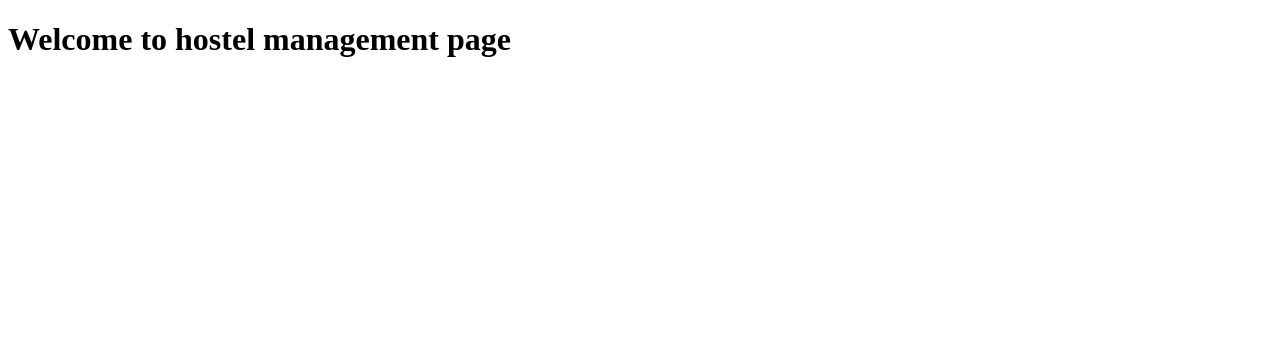
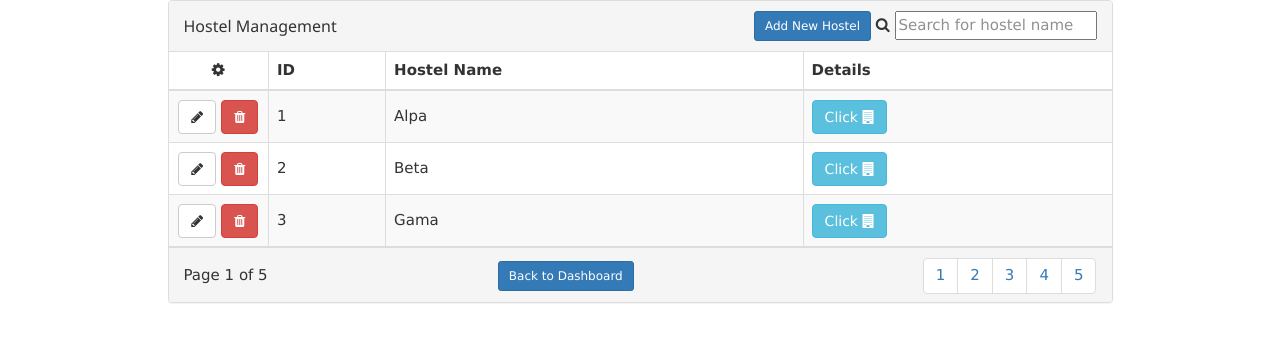
Before and after one commit to HappenSoftech/HappenSoftech, a plain HTML site: page html/Management/hostel_Management.html in a window 1280 px wide. Drawn offline with nearby package versions, Linux system fonts and the light colour scheme.

Commit message:
hostel-add

```diff
--- /dev/null
+++ b/css/hostel_Mag.css
@@ -0,0 +1,49 @@
+.panel-table .panel-body {
+    padding: 0;
+}
+
+.panel-table .panel-body .table-bordered {
+    border-style: none;
+    margin: 0;
+}
+
+.panel-table .panel-body .table-bordered>thead>tr>th:first-of-type {
+    text-align: center;
+    width: 100px;
+}
+
+.panel-table .panel-body .table-bordered>thead>tr>th:last-of-type,
+.panel-table .panel-body .table-bordered>tbody>tr>td:last-of-type {
+    border-right: 0px;
+}
+
+.panel-table .panel-body .table-bordered>thead>tr>th:first-of-type,
+.panel-table .panel-body .table-bordered>tbody>tr>td:first-of-type {
+    border-left: 0px;
+}
+
+.panel-table .panel-body .table-bordered>tbody>tr:first-of-type>td {
+    border-bottom: 0px;
+}
+
+.panel-table .panel-body .table-bordered>thead>tr:first-of-type>th {
+    border-top: 0px;
+}
+
+.panel-table .panel-footer .pagination {
+    margin: 0;
+}
+
+.panel-table .panel-footer .col {
+    line-height: 34px;
+    height: 34px;
+}
+
+.panel-table .panel-heading .col h3 {
+    line-height: 30px;
+    height: 30px;
+}
+
+.panel-table .panel-body .table-bordered>tbody>tr>td {
+    line-height: 34px;
+}
--- a/html/Management/hostel_Management.html
+++ b/html/Management/hostel_Management.html
@@ -1,8 +1,103 @@
 <!DOCTYPE html>
 <html lang="en">
-    <head>
-    </head>
-    <body>
-        <h1>Welcome to hostel management page</h1>
-    </body>
+  <head>
+    <link rel="stylesheet" href="https://maxcdn.bootstrapcdn.com/bootstrap/3.3.0/css/bootstrap.min.css" crossorigin="anonymous">
+    <script src="https://maxcdn.bootstrapcdn.com/bootstrap/3.3.0/js/bootstrap.min.js"></script>
+    <script src="https://code.jquery.com/jquery-1.11.1.min.js"></script>
+    <link rel="stylesheet" href="../../css/hostel_Mag.css">
+    <link rel="stylesheet" href="https://www.w3schools.com/w3css/4/w3.css">
+    <link rel="stylesheet" href="https://cdnjs.cloudflare.com/ajax/libs/font-awesome/4.7.0/css/font-awesome.min.css">
+    <!------ Include the above in your HEAD tag ---------->
+
+    <link href="https://cdnjs.cloudflare.com/ajax/libs/font-awesome/4.4.0/css/font-awesome.min.css" rel='stylesheet' type='text/css'>
+  </head>
+  <body>
+    <div class="container">
+      <div class="row">
+        <div class="col-md-10 col-md-offset-1">
+
+          <div class="panel panel-default panel-table">
+            <div class="panel-heading">
+              <div class="row">
+                <div class="col col-xs-6">
+                  <h3 class="panel-title">Hostel Management</h3>
+                </div>
+                <div class="col col-xs-6 text-right">
+                  <button type="button" class="btn btn-sm btn-primary btn-create">Add New Hostel</button>
+                  <i class="fa fa-search"></i>
+                  <input type="text" id="myInput" onKeyup="myFunction()" placeholder="Search for hostel name" title="Type in a name"></input>
+                </div>
+              </div>
+            </div>
+            <div class="panel-body">
+              <table class="table table-striped table-bordered table-list" id="myTable">
+                <thead>
+                  <tr>
+                    <th><em class="fa fa-cog"></em></th>
+                    <th class="hidden-xs">ID</th>
+                    <th>Hostel Name</th>
+                    <th>Details</th>
+                  </tr>
+                </thead>
+                <tbody>
+                  <tr>
+                    <td align="center">
+                      <a class="btn btn-default"><em class="fa fa-pencil"></em></a>
+                      <a class="btn btn-danger"><em class="fa fa-trash"></em></a>
+                    </td>
+                    <td class="hidden-xs">1</td>
+                    <td>Alpa</td>
+                    <td><button class="btn btn-info">Click <i class="fa fa-building"></i></button></td>
+                  </tr>
+                  <tr>
+                    <td align="center">
+                      <a class="btn btn-default"><em class="fa fa-pencil"></em></a>
+                      <a class="btn btn-danger"><em class="fa fa-trash"></em></a>
+                    </td>
+                    <td class="hidden-xs">2</td>
+                    <td>Beta</td>
+                    <td><button class="btn btn-info">Click <i class="fa fa-building"></i></button></td>
+                  </tr>
+                  <tr>
+                    <td align="center">
+                      <a class="btn btn-default"><em class="fa fa-pencil"></em></a>
+                      <a class="btn btn-danger"><em class="fa fa-trash"></em></a>
+                    </td>
+                    <td class="hidden-xs">3</td>
+                    <td>Gama</td>
+                    <td><button class="btn btn-info">Click <i class="fa fa-building"></i></button></td>
+                  </tr>
+                </tbody>
+              </table>
+            </div>
+            <div class="panel-footer">
+              <div class="row">
+                <div class="col col-xs-4">
+                  Page 1 of 5
+                </div>
+                <div class="col col-xs-8">
+                  <ul class="pagination hidden-xs pull-right">
+                    <li><a href="#">1</a></li>
+                    <li><a href="#">2</a></li>
+                    <li><a href="#">3</a></li>
+                    <li><a href="#">4</a></li>
+                    <li><a href="#">5</a></li>
+                  </ul>
+                  <button type="button" onClick="location.href='../admin_dashboard.html'" class="btn btn-sm btn-primary btn-create">Back to Dashboard</button>
+                  <ul class="pagination visible-xs pull-right">
+                    <li><a href="#"><<</a></li>
+                    <li><a href="#">>></a></li>
+                  </ul>
+                </div>
+              </div>
+            </div>
+          </div>
+        </div>
+      </div>
+    </div>
+
+    <script src="../../js/script.js"></script>
+    <script src="https://ajax.googleapis.com/ajax/libs/jquery/3.4.0/jquery.min.js"></script>
+    <script src="https://maxcdn.bootstrapcdn.com/bootstrap/4.3.1/js/bootstrap.min.js"></script>
+  </body>
 </html>
```
